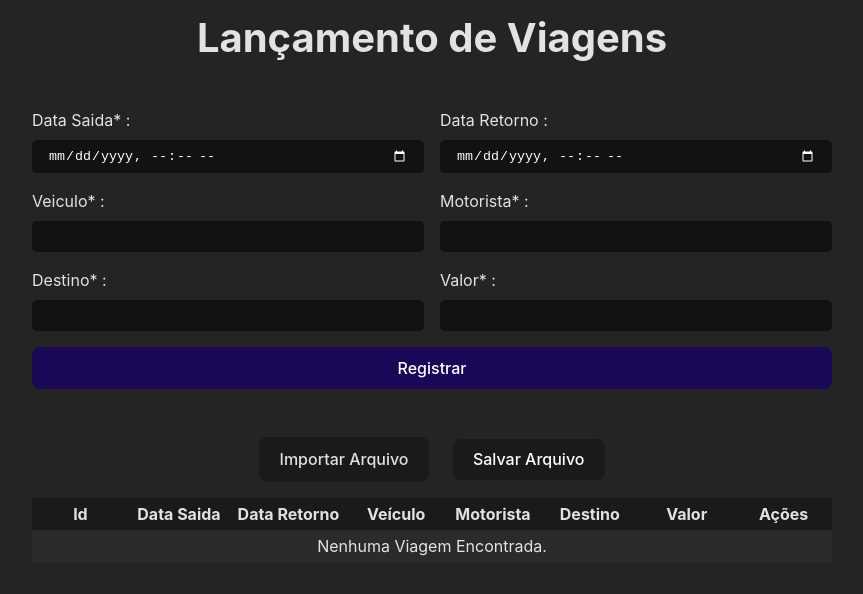
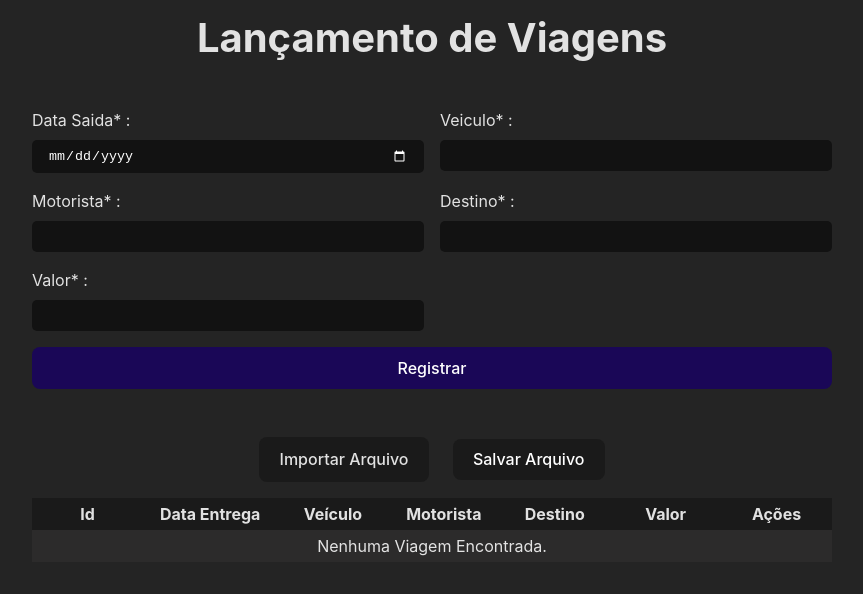
Before and after one commit to Ogabrielelias/ExcelShippingManagement, a React (Vite) app: page / in a window 1280 px wide. Shown: the top 594 px of the page, without its empty margins (208-1071 px from the left). Built offline with nearby package versions, Linux system fonts and the light colour scheme.

Commit message:
Remoção de data_chegada e tempo do input de data

```diff
--- a/src/pages/home/index.jsx
+++ b/src/pages/home/index.jsx
@@ -3,8 +3,7 @@ import { read, utils, writeFile } from "xlsx";
 import "./styles.css";
 
 const defaultInputs = {
-    Data_Saida: "",
-    Data_Retorno: "",
+    Data_Entrega: "",
     Veiculo: "",
     Motorista: "",
     Destino: "",
@@ -23,6 +22,14 @@ const Home = () => {
         currency: "BRL",
     });
 
+    function FormataStringData(data) {
+        var dia  = data.split("/")[0];
+        var mes  = data.split("/")[1];
+        var ano  = data.split("/")[2];
+
+        return ano + '-' + ("0"+mes).slice(-2) + '-' + ("0"+dia).slice(-2);
+      }
+
     const handleImport = ($event) => {
         const files = $event.target.files;
         if (files.length) {
@@ -34,7 +41,11 @@ const Home = () => {
 
                 if (sheets.length) {
                     const rows = utils.sheet_to_json(wb.Sheets[sheets[0]], { raw: false });
-                    setTravels(rows);
+                    let newRows = rows.map((row)=>{
+                        row["Data_Entrega"] = FormataStringData(row.Data_Entrega)
+                        return row;
+                    })
+                    setTravels(newRows);
                 }
             };
             reader.readAsArrayBuffer(file);
@@ -43,10 +54,10 @@ const Home = () => {
 
     const handleExport = () => {
         const headings = [
-            ["Data_Saida", "Data_Retorno", "Veiculo", "Motorista", "Destino", "Valor"],
+            ["Data_Entrega", "Veiculo", "Motorista", "Destino", "Valor"],
         ];
         const newTravels = travels.map((travel) => {
-            travel["Data_Retorno"] = travel.Data_Retorno || "----";
+            travel["Data_Entrega"] = new Date(travel.Data_Entrega).toLocaleDateString('pt-BR', {timeZone:"UTC"});
             return travel;
         });
         const date = new Date();
@@ -68,7 +79,9 @@ const Home = () => {
                 return prev;
             });
         }else{
-            setTravels((prev) => [...prev, inputs]);
+            setTravels((prev) => {
+                return[...prev, inputs];
+            });
         }
         setInputs(defaultInputs);
         setOnEdit(false);
@@ -96,25 +109,14 @@ const Home = () => {
             <h1>Lançamento de Viagens</h1>
             <form onSubmit={handleSubmit}>
                 <div>
-                    <label htmlFor="Data_Saida">Data Saida* :</label>
+                    <label htmlFor="Data_Entrega">Data Saida* :</label>
                     <input
-                        type="datetime-local"
-                        name="Data_Saida"
-                        id="Data_Saida"
-                        value={inputs.Data_Saida}
+                        type="date"
+                        name="Data_Entrega"
+                        id="Data_Entrega"
+                        value={inputs.Data_Entrega}
                         onChange={handleChange}
                         required
-                    />
-                </div>
-                <div>
-                    <label htmlFor="Data_Retorno">Data Retorno :</label>
-                    <input
-                        min={inputs.Data_Saida}
-                        type="datetime-local"
-                        name="Data_Retorno"
-                        id="Data_Retorno"
-                        value={inputs.Data_Retorno}
-                        onChange={handleChange}
                     />
                 </div>
                 <div>
@@ -211,8 +213,7 @@ const Home = () => {
                             <thead>
                                 <tr>
                                     <th>Id</th>
-                                    <th>Data Saida</th>
-                                    <th>Data Retorno</th>
+                                    <th>Data Entrega</th>
                                     <th>Veículo</th>
                                     <th>Motorista</th>
                                     <th>Destino</th>
@@ -226,19 +227,10 @@ const Home = () => {
                                         <tr key={index}>
                                             <th>{index}</th>
                                             <td>
-                                                {new Date(travel.Data_Saida).toLocaleDateString(
+                                                {new Date(travel.Data_Entrega).toLocaleDateString(
                                                     "pt-BR",
                                                     { timeZone: "UTC" }
                                                 )}
-                                            </td>
-                                            <td>
-                                                {new Date(travel.Data_Retorno).getMonth()
-                                                    ? new Date(
-                                                          travel.Data_Retorno
-                                                      ).toLocaleDateString("pt-BR", {
-                                                          timeZone: "UTC",
-                                                      })
-                                                    : "--/--/----"}
                                             </td>
                                             <td>{travel.Veiculo}</td>
                                             <td>{travel.Motorista}</td>
```
